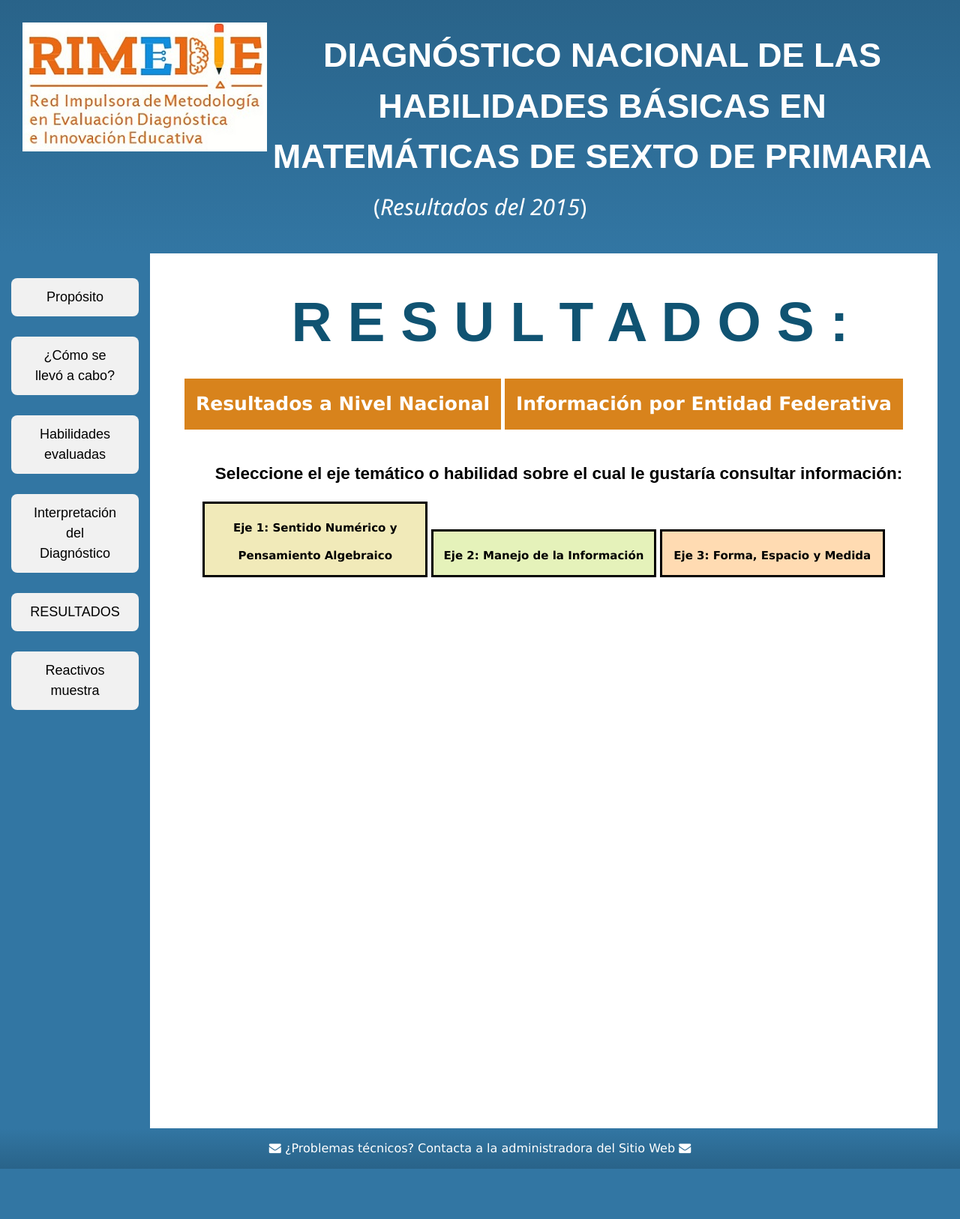
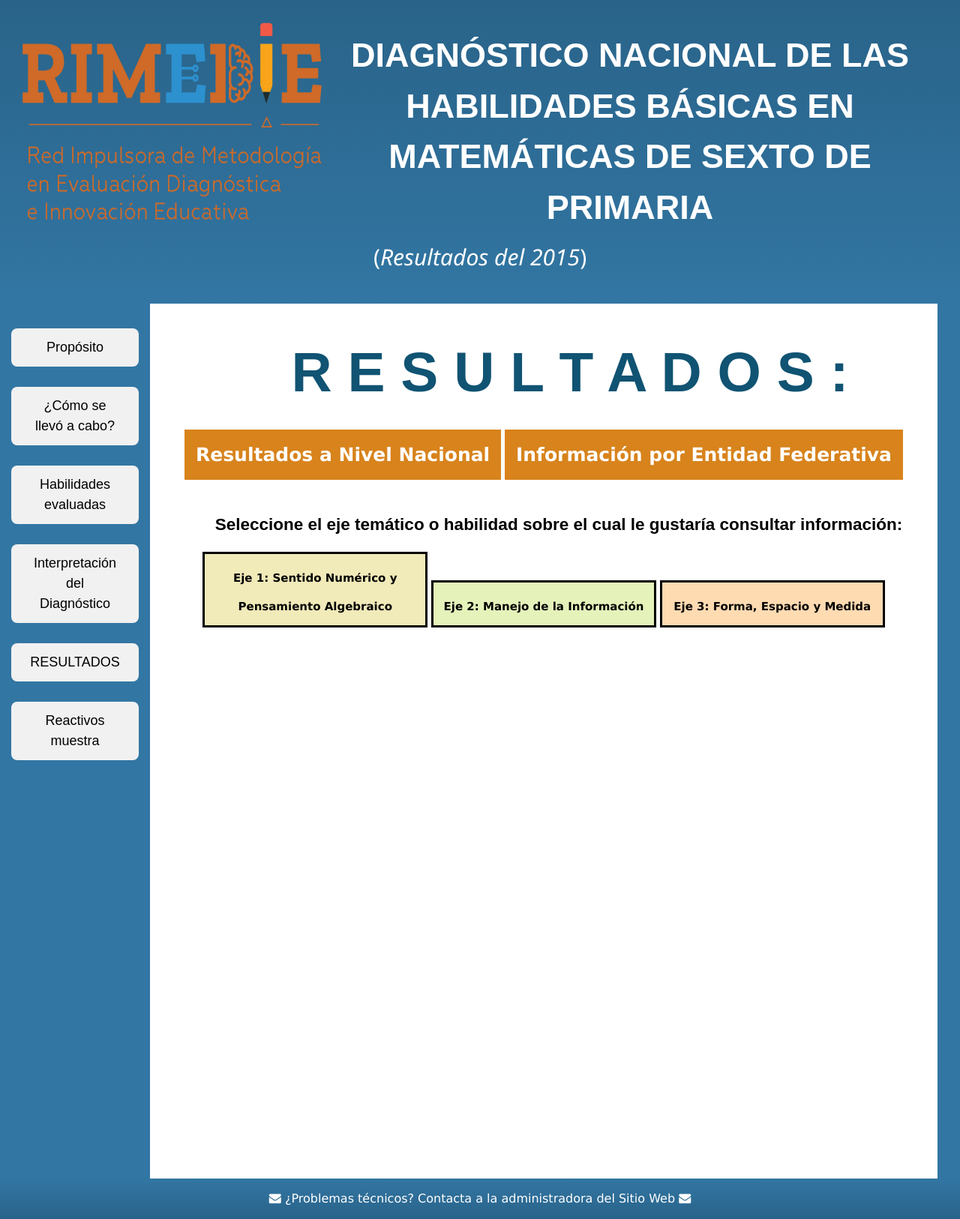
Before and after one commit to rimedie/rimedie.github.io, a Jekyll site: the page built from PLANEA-ELSEN_2015/Heatmaps.html, in a window 1280 px wide. Shown: the whole page at 75% size. Built offline with Jekyll 4.4.1, drawn with Linux system fonts in a browser that asks for light colours; before the commit the page ends 1559 px from its top, so only the background shows below that.

Commit message:
Update 1_MapasCalor.html

```diff
--- a/_layouts/1_MapasCalor.html
+++ b/_layouts/1_MapasCalor.html
@@ -249,7 +249,7 @@
 
 <class="container">
 <header>
-	<a href="https://rimedie.github.io/"><img class='displayed' style="float:left;" src="/images_gral/Logoo.jpg" alt="LogoRIMEDIE" ></a>
+	<a href="https://rimedie.github.io/"><img class='displayed' style="float:left;" height="270" width="400" src="/images_gral/rimedie_logo_small.png" alt="LogoRIMEDIE" ></a>
 	<h1 style="font-family: sans-serif; font-size:3em; font-weight:bold;">DIAGNÓSTICO NACIONAL DE LAS HABILIDADES BÁSICAS EN MATEMÁTICAS DE SEXTO DE PRIMARIA</h1>
 	<h2>(<i>Resultados del 2015</i>)</h2>
 </header>
```
